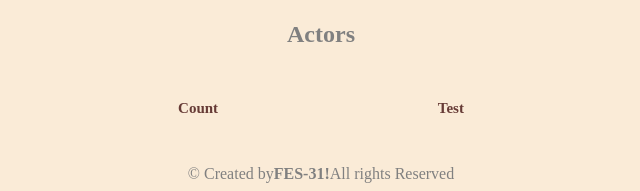
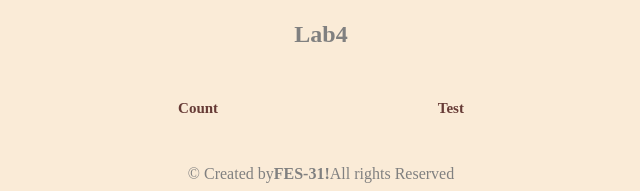
Before and after one commit to yuliahavrylyak/html2, a plain HTML site: page index.html in a window 1280 px wide. Shown: the part 1060-1251 px from the top of the page, 319-959 px from the left. Drawn offline with Linux system fonts and the light colour scheme.

Commit message:
Update index.html

```diff
--- a/index.html
+++ b/index.html
@@ -44,7 +44,7 @@
       <img src="img/logotype.jpg" alt="logotype">
       </a>
     </div>
-   <h2 class="footerheader">Actors</h2>
+   <h2 class="footerheader">Lab4</h2>
     <div class="footermenu">
       <a href="#count">Count</a>
       <a href="test.html">Test</a>
```
